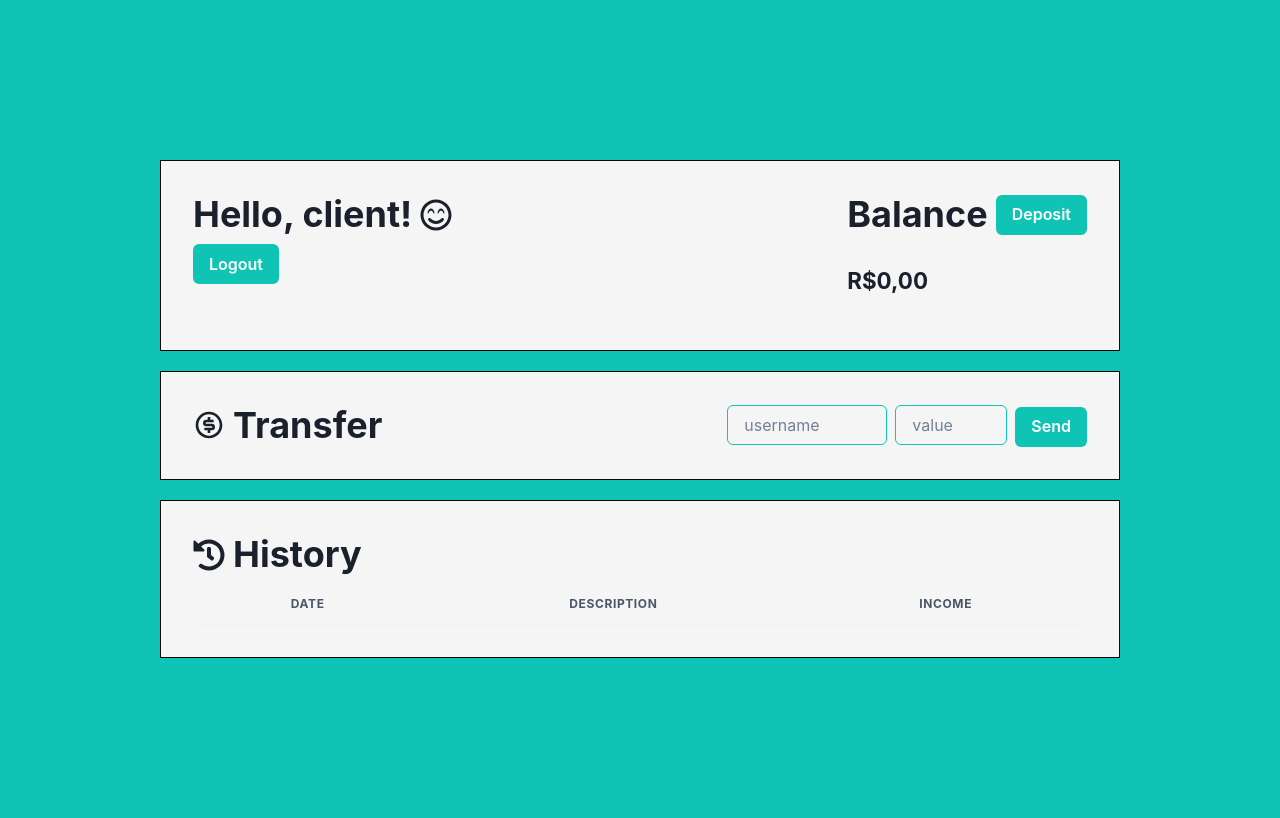
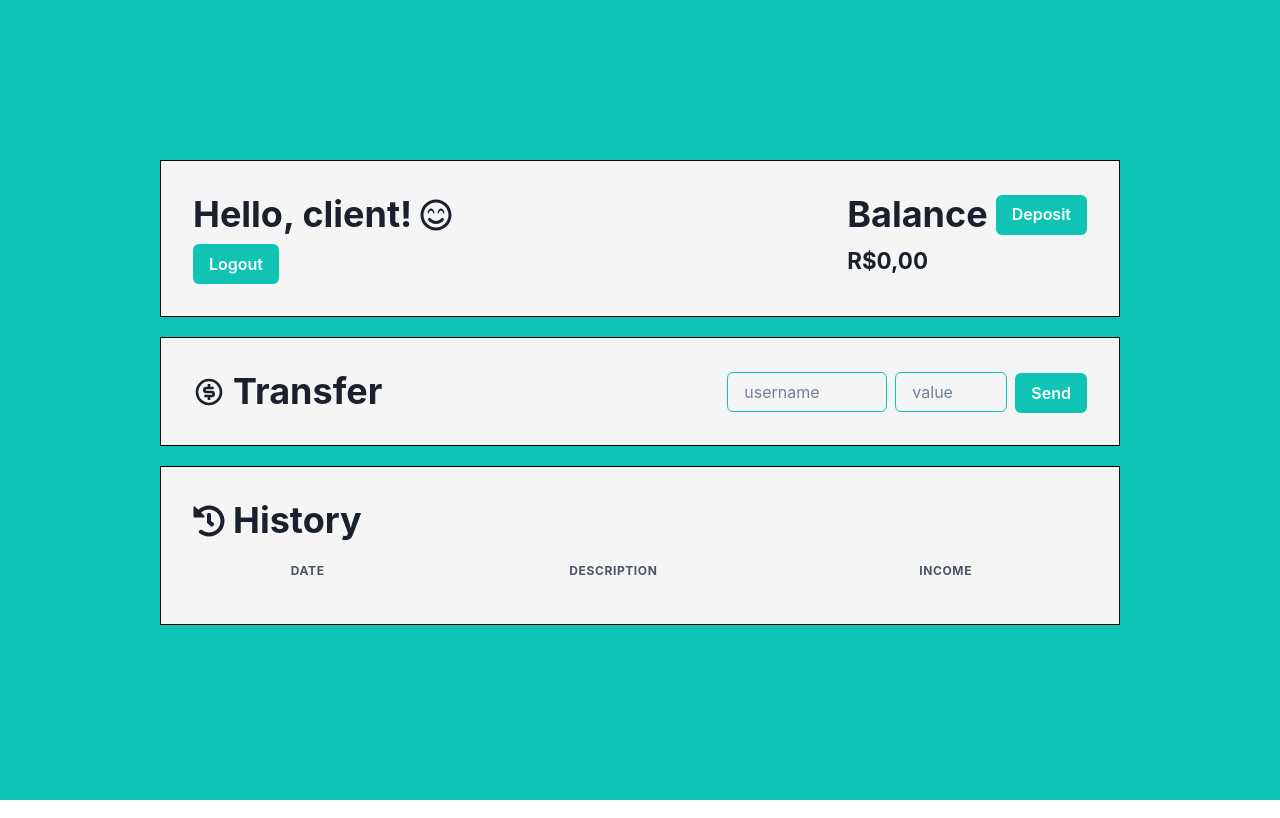
Before and after one commit to dashartt/transfer-money, a React (Vite) app in the folder frontend/: page / in a window 1280 px wide. Built offline with nearby package versions, Linux system fonts and the light colour scheme.

Commit message:
chore: :fire: remove unused css

```diff
--- a/frontend/src/App.css
+++ /dev/null
@@ -1,75 +0,0 @@
-:root {
-  --primay: black;
-  --bg-primay: white;
-
-  --link: #2a0b0b;
-}
-
-.App {
-  text-align: center;
-}
-
-.App-logo {
-  height: 40vmin;
-  pointer-events: none;
-}
-
-p {
-  margin: 20px 0px;
-}
-
-.header {
-  font-size: 3rem;
-}
-
-.body {
-  margin: 20px 0 10px;
-  font-size: 0.9rem;
-}
-
-button {
-  outline: none;
-  border: none;
-  border-radius: 8px;
-  padding: 10px 35px;
-
-  background: #845ec2;
-  color: white;
-}
-
-@media (prefers-reduced-motion: no-preference) {
-  .App-logo {
-    animation: App-logo-spin infinite 20s linear;
-  }
-}
-
-.App-header {
-  background-color: #282c34;
-  min-height: 100vh;
-  display: flex;
-  flex-direction: column;
-  align-items: center;
-  justify-content: center;
-  font-size: calc(10px + 2vmin);
-
-  background: var(--bg-primay);
-  color: var(--primay);
-}
-
-.App-link {
-  color: #61dafb;
-  color: var(--link);
-}
-
-@keyframes App-logo-spin {
-  from {
-    transform: rotate(0deg);
-  }
-  to {
-    transform: rotate(360deg);
-  }
-}
-
-button {
-  font-size: calc(10px + 2vmin);
-}
--- a/frontend/src/App.tsx
+++ b/frontend/src/App.tsx
@@ -1,5 +1,3 @@
-import './App.css';
-
 import { Route, Routes } from 'react-router-dom';
 
 import Auth from './pages/Auth';
```
